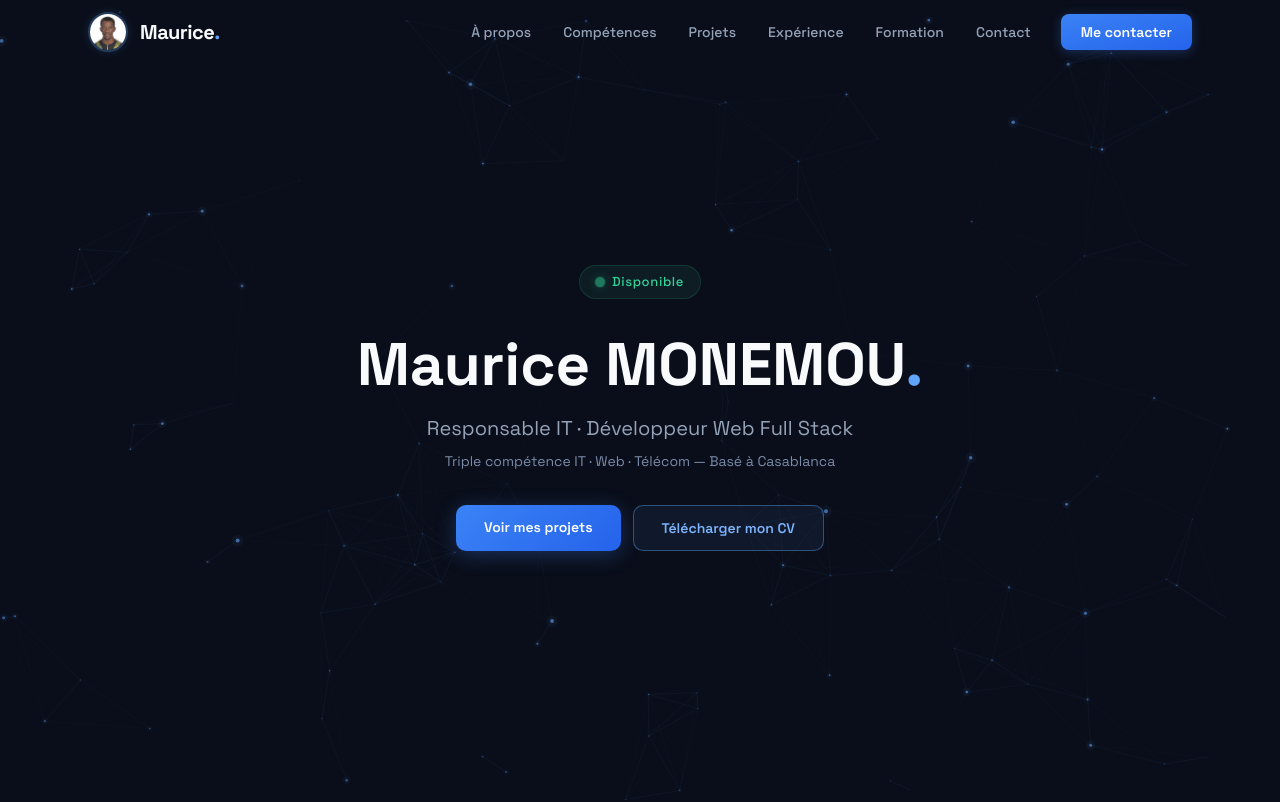
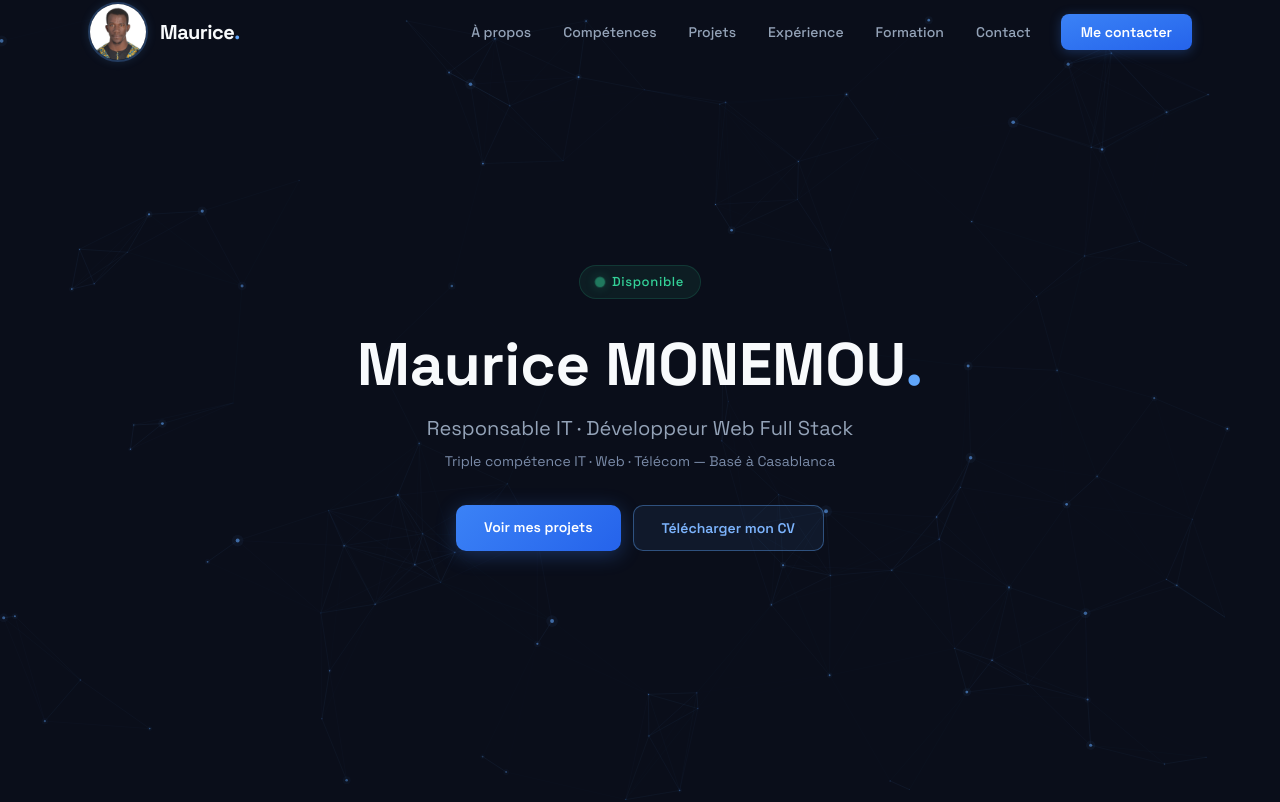
Before and after one commit to MauricePHMonemou/portfolio-maurice, a React (Vite) app: page / in a window 1280 px wide. Shown: the top 802 px of the page. Built offline with nearby package versions, Linux system fonts and the light colour scheme; the HTML template or start-up script is replaced by a standard one.

Commit message:
Ajout de la taille au photo de profile dans le Navbar

```diff
--- a/src/components/Navbar.jsx
+++ b/src/components/Navbar.jsx
@@ -69,11 +69,11 @@ export default function Navbar() {
             <img
               src={profileImg}
               alt="Maurice MONEMOU"
-              className="w-10 h-10 rounded-full object-cover"
+              className="w-15 h-15 rounded-full object-cover"
               style={{
                 border: '2px solid rgba(96,165,250,0.3)',
                 boxShadow: '0 0 10px rgba(96,165,250,0.15)',
-                objectPosition: 'center 15%',
+                objectPosition: 'center 35%',
               }}
             />
             <span className="text-[#f8fafc] font-bold text-xl tracking-tight">
```
